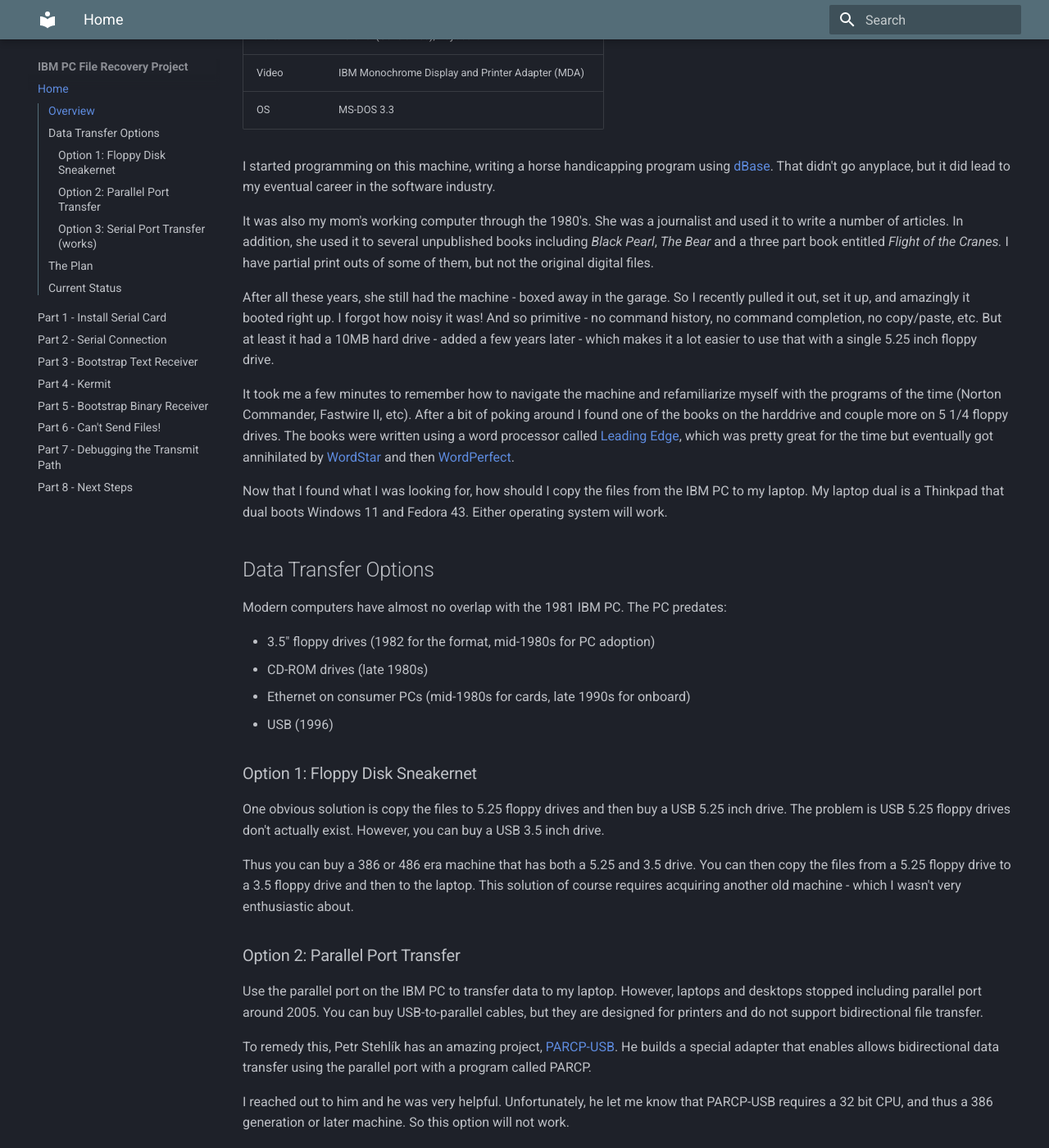
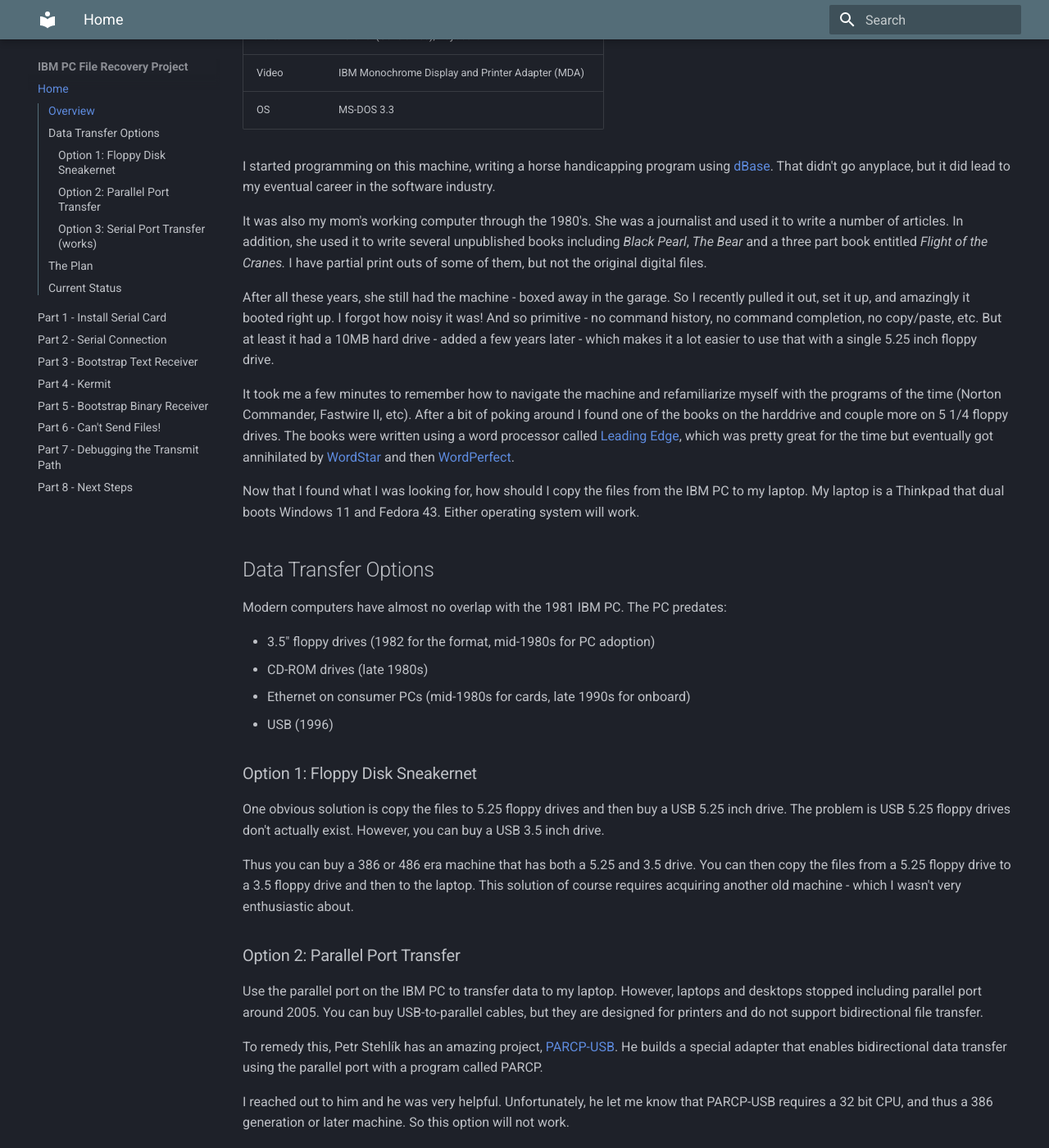
Before and after one commit to cfis/ibmpc, an MkDocs documentation site: the page built from docs/index.md, in a window 1280 px wide and 1400 px high, scrolled down 479 px. Shown: the whole window at 82% size. Built offline with MkDocs 1.6.1 and Material for MkDocs 9.7.7, drawn with Linux system fonts in a browser that asks for light colours; some of the changed text lies outside the part shown.

Commit message:
Grammar fixes

```diff
--- a/docs/index.md
+++ b/docs/index.md
@@ -16,13 +16,13 @@ Back in 1981 my parents bought an [IBM PC 5150](https://en.wikipedia.org/wiki/IB
 
 I started programming on this machine, writing a horse handicapping program using [dBase](https://en.wikipedia.org/wiki/DBase). That didn't go anyplace, but it did lead to my eventual career in the software industry.
 
-It was also my mom's working computer through the 1980's. She was a journalist and used it to write a number of articles. In addition, she used it to several unpublished books including *Black Pearl*, *The Bear* and a three part book entitled *Flight of the Cranes.* I have partial print outs of some of them, but not the original digital files.
+It was also my mom's working computer through the 1980's. She was a journalist and used it to write a number of articles. In addition, she used it to write several unpublished books including *Black Pearl*, *The Bear* and a three part book entitled *Flight of the Cranes.* I have partial print outs of some of them, but not the original digital files.
 
 After all these years, she still had the machine - boxed away in the garage. So I recently pulled it out, set it up, and amazingly it booted right up. I forgot how noisy it was! And so primitive - no command history, no command completion, no copy/paste, etc. But at least it had a 10MB hard drive - added a few years later - which makes it a lot easier to use that with a single 5.25 inch floppy drive.
 
 It took me a few minutes to remember how to navigate the machine and refamiliarize myself with the programs of the time (Norton Commander, Fastwire II, etc). After a bit of poking around I found one of the books on the harddrive and couple more on 5 1/4 floppy drives. The books were written using a word processor called [Leading Edge](https://en.wikipedia.org/wiki/Leading_Edge_Products), which was pretty great for the time but eventually got annihilated by [WordStar](https://en.wikipedia.org/wiki/WordStar) and then [WordPerfect](https://en.wikipedia.org/wiki/WordPerfect).
 
-Now that I found what I was looking for, how should I copy the files from the IBM PC to my laptop.  My laptop dual is a Thinkpad that dual boots Windows 11 and Fedora 43. Either operating system will work.
+Now that I found what I was looking for, how should I copy the files from the IBM PC to my laptop.  My laptop is a Thinkpad that dual boots Windows 11 and Fedora 43. Either operating system will work.
 
 ## Data Transfer Options
 Modern computers have almost no overlap with the 1981 IBM PC. The PC predates:
@@ -42,7 +42,7 @@ Thus you can buy a 386 or 486 era machine that has both a 5.25 and 3.5 drive. Yo
 
 Use the parallel port on the IBM PC to transfer data to my laptop. However, laptops and desktops stopped including parallel port around 2005. You can buy USB-to-parallel cables, but they are designed for printers and do not support bidirectional file transfer.
 
-To remedy this, Petr Stehlík has an amazing project, [PARCP-USB](https://joy.sophics.cz/parcp/parcp-usb.html). He builds a special adapter that enables allows bidirectional data transfer using the parallel port with a program called PARCP.
+To remedy this, Petr Stehlík has an amazing project, [PARCP-USB](https://joy.sophics.cz/parcp/parcp-usb.html). He builds a special adapter that enables bidirectional data transfer using the parallel port with a program called PARCP.
 
 I reached out to him and he was very helpful. Unfortunately, he let me know that PARCP-USB requires a 32 bit CPU, and thus a 386 generation or later machine. So this option will not work.
 
```
Also changed, not shown: other parts of docs/index.md (+3 -3 lines), docs/part2-serial-connection.md (+1 -1 lines), docs/part3-text-receiver.md (+2 -2 lines), docs/part4-kermit.md (+1 -1 lines), docs/part6-mskermit.md (+1 -1 lines), docs/part8-next-steps.md (+3 -3 lines).
